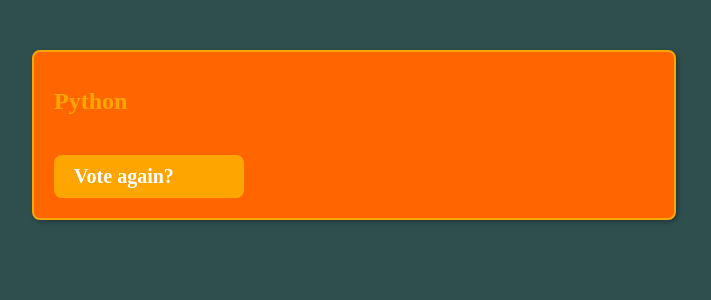
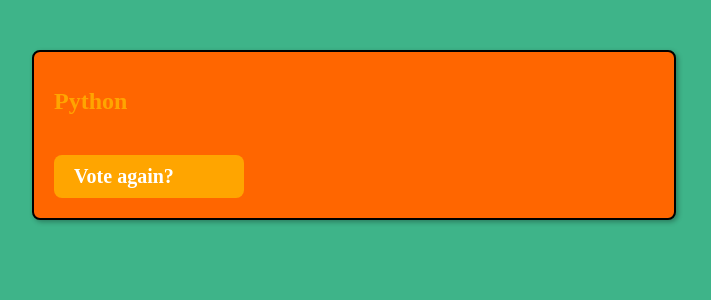
Before and after one commit to aalshawa97/QuestionsDjango, a Django app: page /1/results/ in a window 1280 px wide. Shown: the top 300 px of the page, without its empty margins (286-997 px from the left). Run offline with Django 4.2, Linux system fonts and the light colour scheme; data comes from the database, SQL or seed files in the repository; some libraries are stand-ins or nearby versions.

Commit message:
Color fixed for results.html

```diff
--- a/pages/static/styles.css
+++ b/pages/static/styles.css
@@ -8,7 +8,7 @@
   margin: 50px auto;
   width: 600px;
   padding: 20px;
-  background-color: white;
+  background-color: green;
   border: 1px solid var(--primary-color);
   border-radius: 10px;
   box-shadow: 2px 2px 5px rgba(0, 0, 0, 0.3);
@@ -54,5 +54,5 @@
 }
 
 .poll-vote-again:hover {
-  background-color: darken(var(--secondary-color), 10%);
+  background-color: #FFFFFF;
 }
--- a/pages/templates/results.html
+++ b/pages/templates/results.html
@@ -6,11 +6,11 @@
   <link rel="stylesheet" href="{% static 'styles.css' %}">
   <style>
     body {
-      background-color: #2F4F4F;
+      background-color: #3EB489;
     }
     .poll-results {
       background-color: #ff6600;
-      border: 2px solid #ffa500;
+      border: 2px solid #000000;
       border-radius: 8px;
       padding: 20px;
       margin-top: 50px;
```
